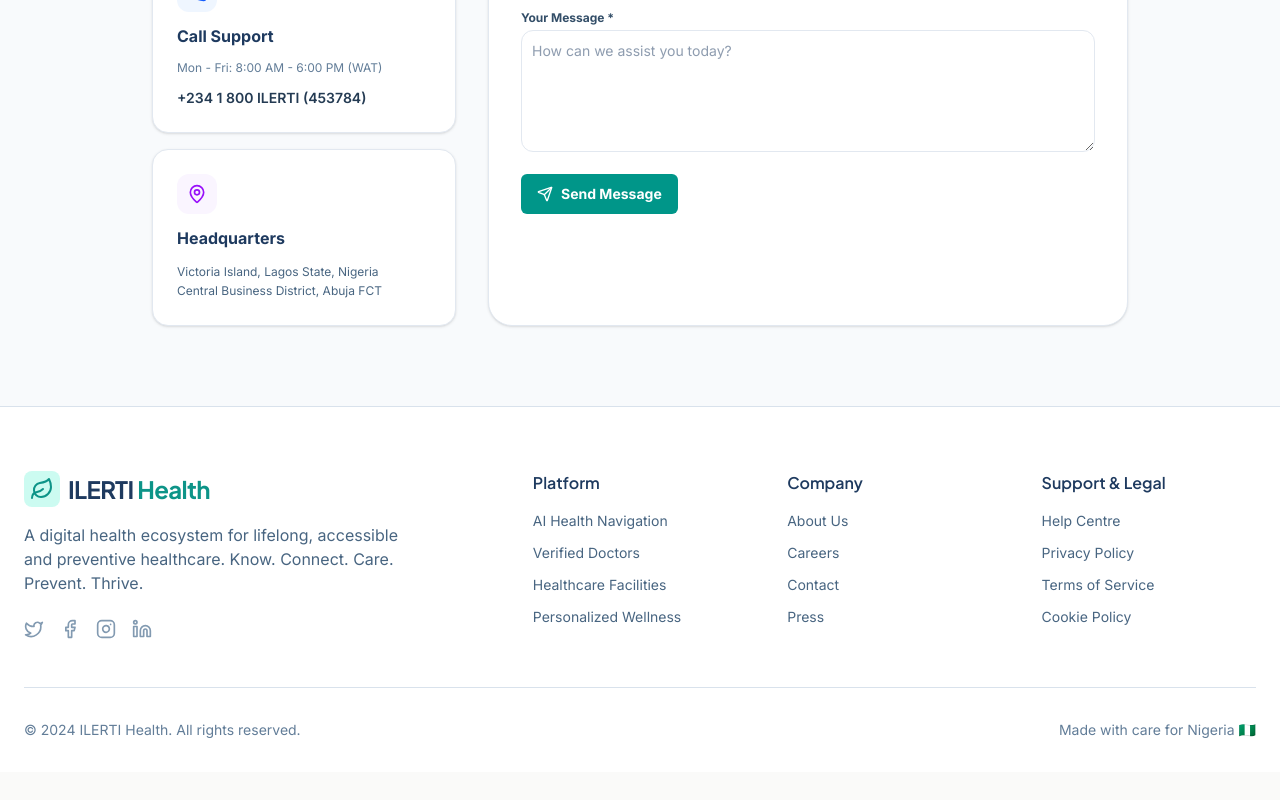
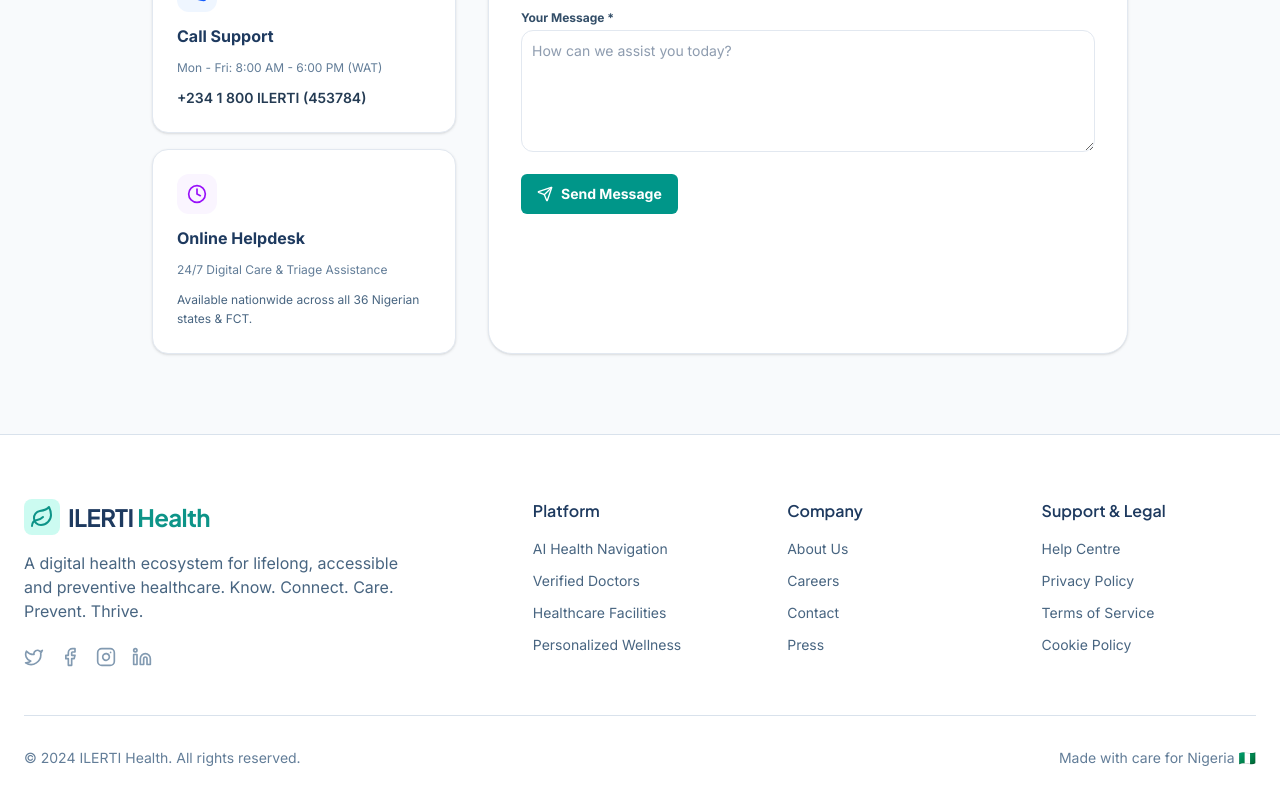
Before and after one commit to luhmmy/ilerti-health, a Next.js app in the folder apps/web/: page /contact in a window 1280 px wide. Shown: the part 793-1593 px from the top of the page. Before the commit the page ends 1565 px from the top, so only its background shows below. Built offline with nearby package versions, Linux system fonts and the light colour scheme; no server answers.

Commit message:
fix: remove physical address references and set online digital helpdesk

```diff
--- a/apps/web/src/app/careers/page.tsx
+++ b/apps/web/src/app/careers/page.tsx
@@ -29,7 +29,7 @@ const OPENINGS = [
     id: "clinical-coord",
     title: "Clinical Care Coordinator",
     dept: "Patient Experience",
-    location: "Abuja / Hybrid",
+    location: "Remote (Nigeria)",
     type: "Full-Time",
     desc: "Facilitate specialist referrals, laboratory investigation coordination, and prescription fulfillment for patients.",
   },
@@ -37,7 +37,7 @@ const OPENINGS = [
     id: "growth-lead",
     title: "Growth & Provider Partnership Lead",
     dept: "Commercial",
-    location: "Lagos (Victoria Island)",
+    location: "Nigeria (Remote / Hybrid)",
     type: "Full-Time",
     desc: "Expand our verified doctor network and onboard top HMOs, hospitals, and diagnostic centres across Nigeria.",
   },
--- a/apps/web/src/app/contact/page.tsx
+++ b/apps/web/src/app/contact/page.tsx
@@ -68,12 +68,12 @@ export default function ContactPage() {
 
               <div className="p-6 bg-white rounded-2xl border border-slate-200 shadow-sm space-y-3">
                 <div className="w-10 h-10 rounded-xl bg-purple-50 text-purple-600 flex items-center justify-center">
-                  <MapPin className="w-5 h-5" />
+                  <Clock className="w-5 h-5" />
                 </div>
-                <h3 className="font-bold text-navy-900">Headquarters</h3>
+                <h3 className="font-bold text-navy-900">Online Helpdesk</h3>
+                <p className="text-xs text-navy-500">24/7 Digital Care & Triage Assistance</p>
                 <p className="text-xs text-navy-600 leading-relaxed">
-                  Victoria Island, Lagos State, Nigeria <br />
-                  Central Business District, Abuja FCT
+                  Available nationwide across all 36 Nigerian states & FCT.
                 </p>
               </div>
             </div>
```
